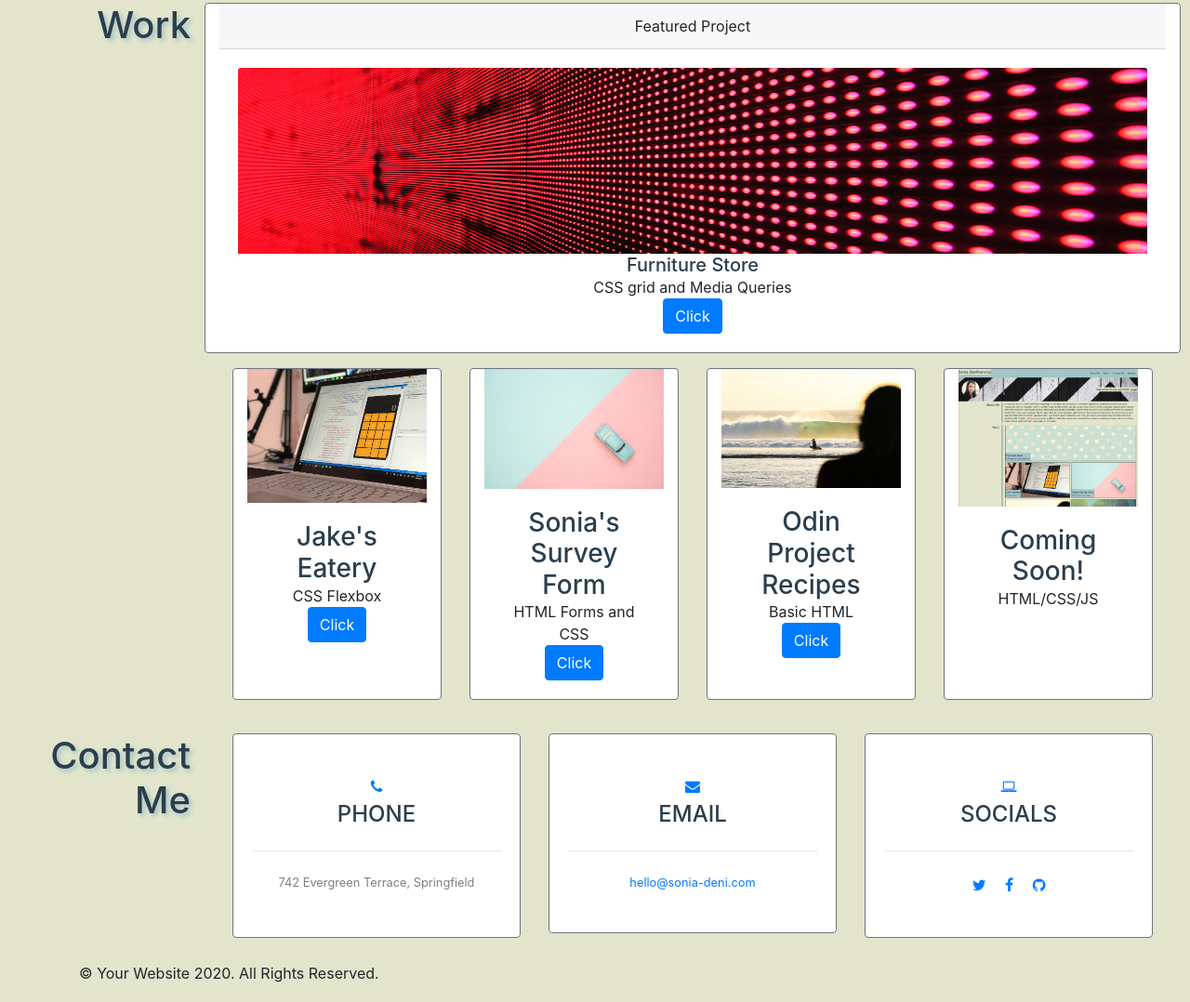
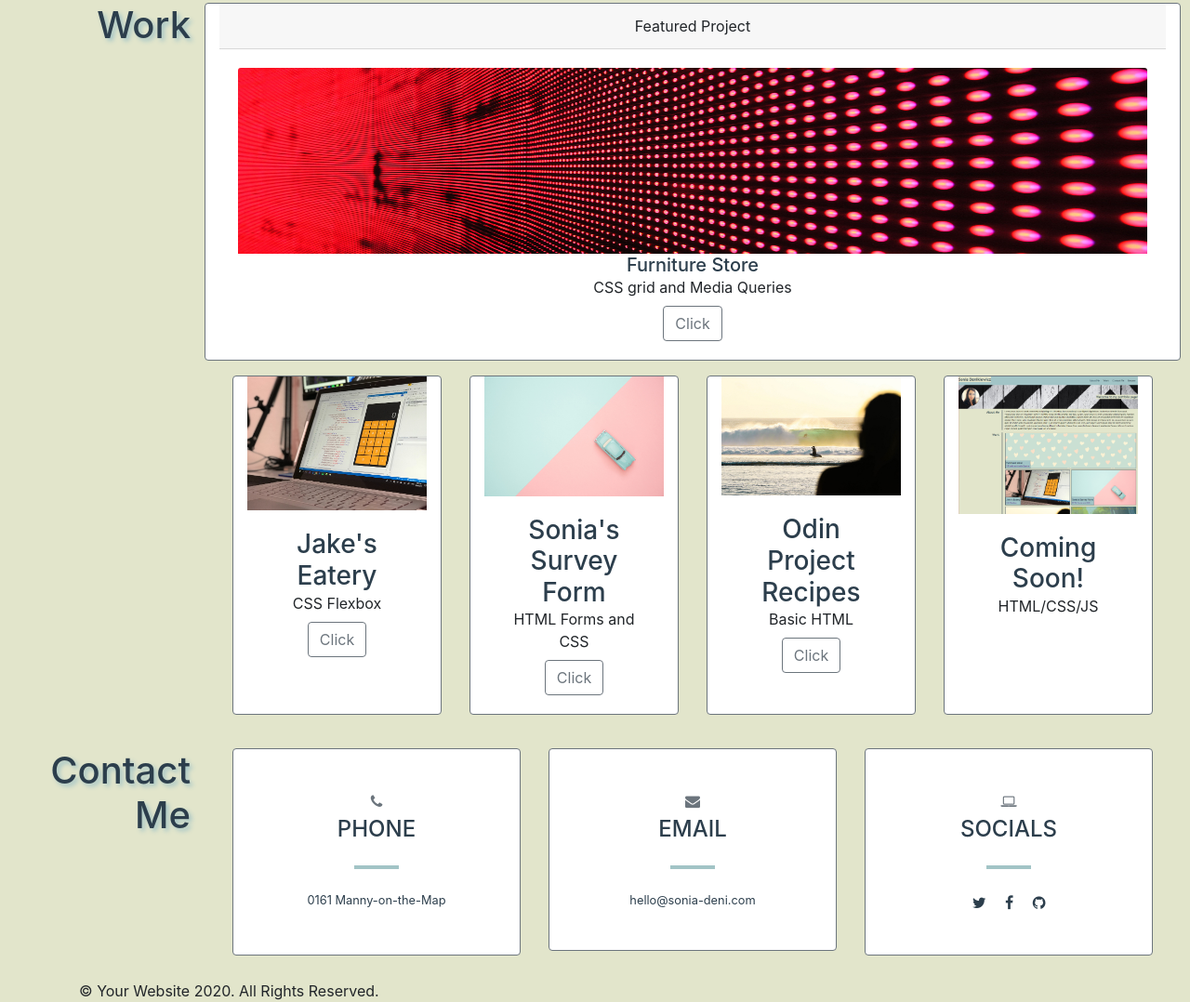
Before and after one commit to Sonia-deni/Bootstrap-Portfolio, a plain HTML site: page index.html in a window 1280 px wide. Shown: the part 987-2065 px from the top of the page at 93% size. Drawn offline with nearby package versions, Linux system fonts and the light colour scheme.

Commit message:
formatting and colors of buttons, fa icons and hr

```diff
--- a/css/style.css
+++ b/css/style.css
@@ -19,16 +19,20 @@ h6 {
 
 a{
   text-decoration: none;
+  color: var(--header-text);
+}
+
+a:hover{
+  color: var(--header-color);
 }
 
 p {
   margin: 0;
+  color: var(--header-te);
 }
 
 .custom-nav{
   background-color: var(--header-color);
-  position: sticky;
-  top: 0;
 }
 
 .custom-jumbo{
@@ -72,3 +76,13 @@ body {
  .cards-centered{
   margin: auto;
  }
+
+ #phone{
+  color: var(--header-text) !important;
+ }
+
+ .my-4{
+  border-color: var(--header-color);
+  border-width: 0.25rem;
+  width: 3rem;
+}
--- a/index.html
+++ b/index.html
@@ -106,7 +106,7 @@
               <img class="card-img-top" src="./images/02-portfolio-1.jpg" alt="Card image cap">
               <h5>Furniture Store</h5>
               <p>CSS grid and Media Queries</p>
-              <a href="https://sonia-deni.github.io/Furniture-store/" class="btn btn-primary stretched-link">Click
+              <a href="https://sonia-deni.github.io/Furniture-store/" class="btn btn-outline-secondary mt-2 stretched-link">Click
               </a>
             </div>
           </div>
@@ -120,7 +120,7 @@
               <div class="card-body">
                 <h3>Jake's Eatery</h3>
                 <p>CSS Flexbox</p>
-                <a href="https://sonia-deni.github.io/Jakes-eatery/" class="btn btn-primary stretched-link">Click
+                <a href="https://sonia-deni.github.io/Jakes-eatery/" class="btn btn-outline-secondary mt-2 stretched-link">Click
                 </a>
               </div>
             </div>
@@ -129,7 +129,7 @@
               <div class="card-body">
                 <h3>Sonia's Survey Form</h3>
                 <p>HTML Forms and CSS</p>
-                <a href="https://sonia-deni.github.io/FreeCodeCamp/" class="btn btn-primary stretched-link">Click
+                <a href="https://sonia-deni.github.io/FreeCodeCamp/" class="btn btn-outline-secondary mt-2 stretched-link">Click
                 </a>
               </div>
             </div>
@@ -138,7 +138,7 @@
               <div class="card-body">
                 <h3>Odin Project Recipes</h3>
                 <p>Basic HTML</p>
-                <a href="https://sonia-deni.github.io/odin-recipes/" class="btn btn-primary stretched-link">Click
+                <a href="https://sonia-deni.github.io/odin-recipes/" class="btn btn-outline-secondary mt-2 stretched-link">Click
                 </a>
               </div>
             </div>
@@ -163,15 +163,15 @@
           <div class="card-deck col-lg-10 cards-centered">
             <div class="card py-4 border-secondary mb-3">
               <div class="card-body text-center">
-                <i class="fa fa-phone text-primary mb-2"></i>
+                <i class="fa fa-phone text-secondary mb-2"></i>
                 <h4 class="text-uppercase m-0">Phone</h4>
                 <hr class="my-4" />
-                <div class="small text-black-50">742 Evergreen Terrace, Springfield</div>
+                <div class="small text-black-50" id="phone">0161 Manny-on-the-Map</div>
               </div>
             </div>
             <div class="card py-4 h-100 border-secondary mb-3">
               <div class="card-body text-center">
-                <i class="fa fa-envelope text-primary mb-2"></i>
+                <i class="fa fa-envelope text-secondary mb-2"></i>
                 <h4 class="text-uppercase m-0">Email</h4>
                 <hr class="my-4" />
                 <div class="small text-black-50"><a href="#!">hello@sonia-deni.com</a></div>
@@ -179,7 +179,7 @@
             </div>
             <div class="card py-4 h-100 border-secondary mb-3">
               <div class="card-body text-center">
-                <i class="fa fa-laptop text-primary mb-2"></i>
+                <i class="fa fa-laptop text-secondary mb-2"></i>
                 <h4 class="text-uppercase m-0">Socials</h4>
                 <hr class="my-4" />
                 <a class="mx-2" href="#!"><i class="fa fa-twitter"></i></a>
```
